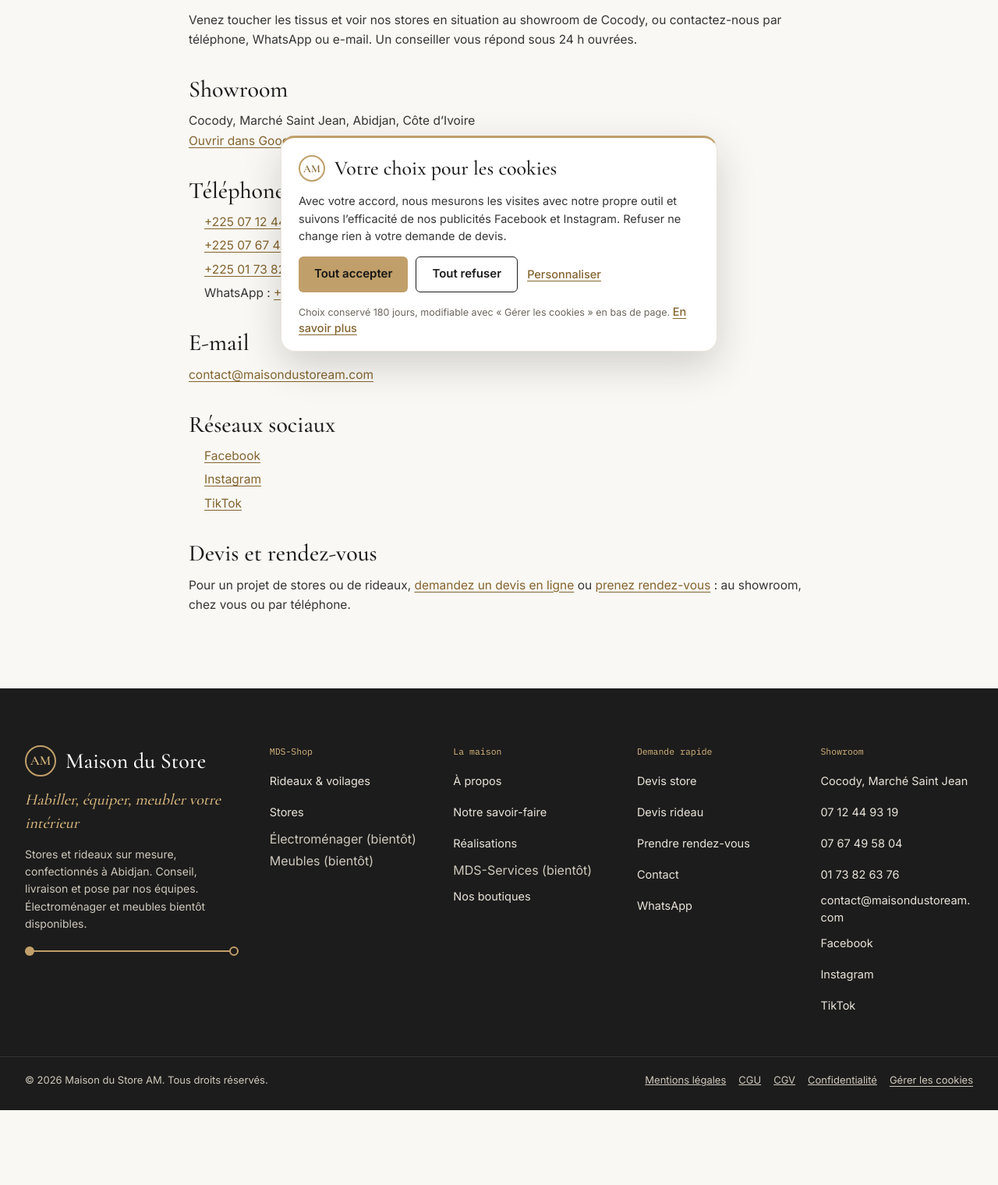
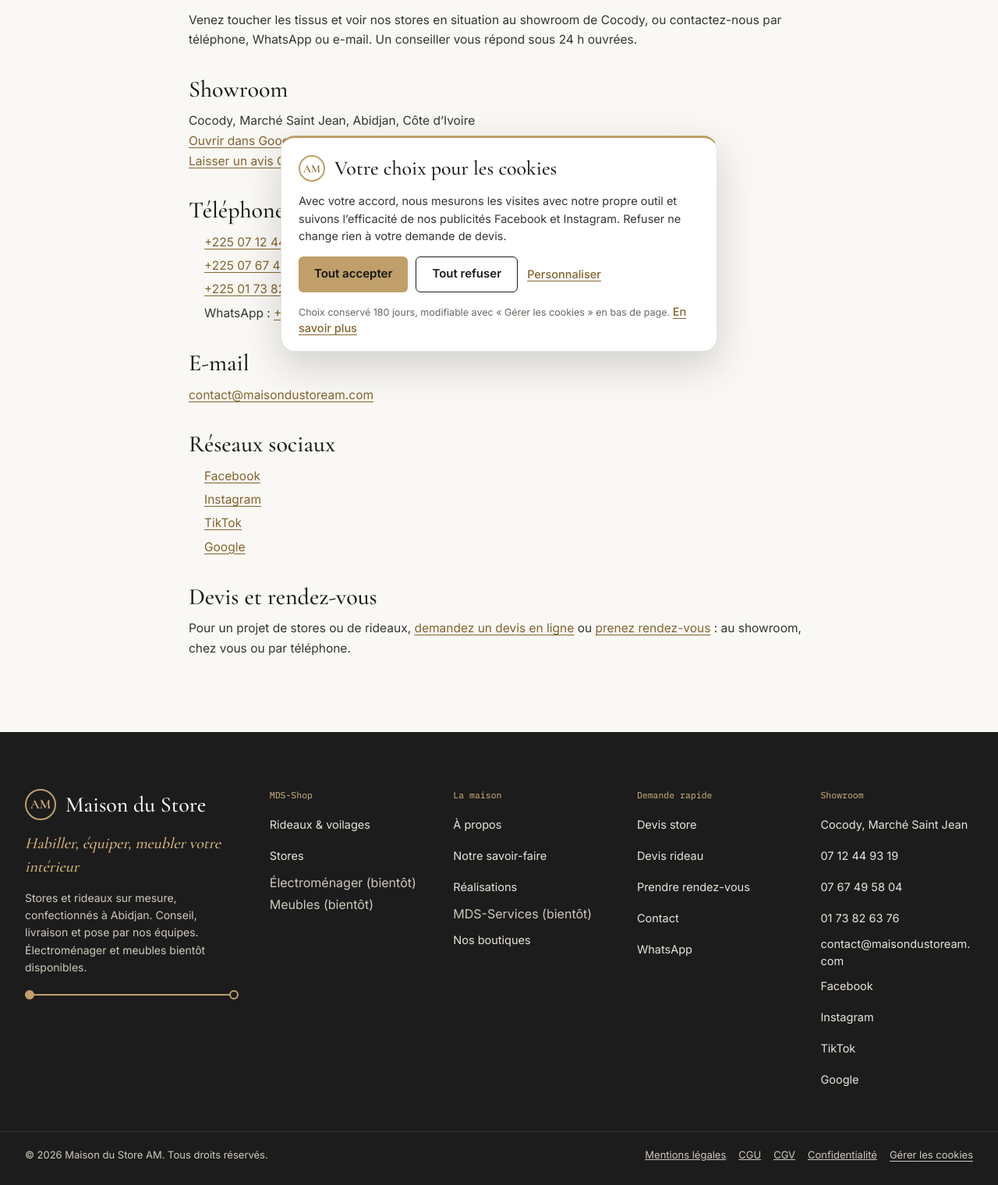
Before and after one commit to CM-maisondustore/Maison-du-store-AM, a Laravel app: page /contact in a window 1280 px wide. Shown: the part 333-1853 px from the top of the page at 78% size. Before the commit the page ends 1757 px from the top, so only its background shows below. Run offline with Laravel 12, Linux system fonts and the light colour scheme; data comes from the database, SQL or seed files in the repository; data that the repository does not hold is empty.

Commit message:
Site : fiche Google (sameAs, pied de page, lien Maps et lien d'avis sur la page Contact)
Co-Authored-By: Claude Opus 5.5 <noreply@anthropic.com>

```diff
--- a/Backend/config/site.php
+++ b/Backend/config/site.php
@@ -15,15 +15,18 @@ return [
         'whatsapp' => 'https://wa.me/2250712449319',
         'email' => 'contact@maisondustoream.com',
         'address' => ['Cocody, Marché Saint Jean', 'Abidjan, Côte d’Ivoire'],
-        'maps' => 'https://maps.google.com/?q=Maison+du+Store+AM+Cocody',
+        'maps' => 'https://share.google/KDApXstZtXHNWgKHw',
+        // Lien direct vers le formulaire d'avis de la fiche Google.
+        'review' => 'https://g.page/r/CRTfZHqj1je-EBM/review',
     ],
 
     // Pages officielles de la maison : liées dans le pied de page, la page Contact, llms.txt
-    // et les données structurées (sameAs). Ajouter ici la fiche Google une fois créée.
+    // et les données structurées (sameAs).
     'profiles' => [
         'Facebook' => 'https://www.facebook.com/profile.php?id=61575563643317',
         'Instagram' => 'https://www.instagram.com/maisondustoream/',
         'TikTok' => 'https://www.tiktok.com/@maisondustoream',
+        'Google' => 'https://share.google/KDApXstZtXHNWgKHw',
     ],
 
     'communes' => ['Cocody', 'Plateau', 'Marcory', 'Yopougon', 'Treichville', 'Bingerville', 'Abobo', 'Adjamé', 'Koumassi', 'Port-Bouët', 'Attécoubé', 'Anyama', 'Songon', 'Grand-Bassam', 'Autre'],
--- a/Backend/resources/views/site/info/contact.blade.php
+++ b/Backend/resources/views/site/info/contact.blade.php
@@ -2,7 +2,7 @@
 <p>Venez toucher les tissus et voir nos stores en situation au showroom de Cocody, ou contactez-nous par téléphone, WhatsApp ou e-mail. Un conseiller vous répond sous 24 h ouvrées.</p>
 
 <h2>Showroom</h2>
-<p>{{ $c['address'][0] }}, {{ $c['address'][1] }}<br><a href="{{ $c['maps'] }}" rel="noopener">Ouvrir dans Google Maps</a></p>
+<p>{{ $c['address'][0] }}, {{ $c['address'][1] }}<br><a href="{{ $c['maps'] }}" rel="noopener">Ouvrir dans Google Maps</a>@if(!empty($c['review']))<br><a href="{{ $c['review'] }}" rel="noopener">Laisser un avis Google</a>@endif</p>
 
 <h2>Téléphone et WhatsApp</h2>
 <ul>
```
Also changed, not shown: Backend/tests/Feature/SiteAiVisibilityTest.php (+2 -1 lines).
